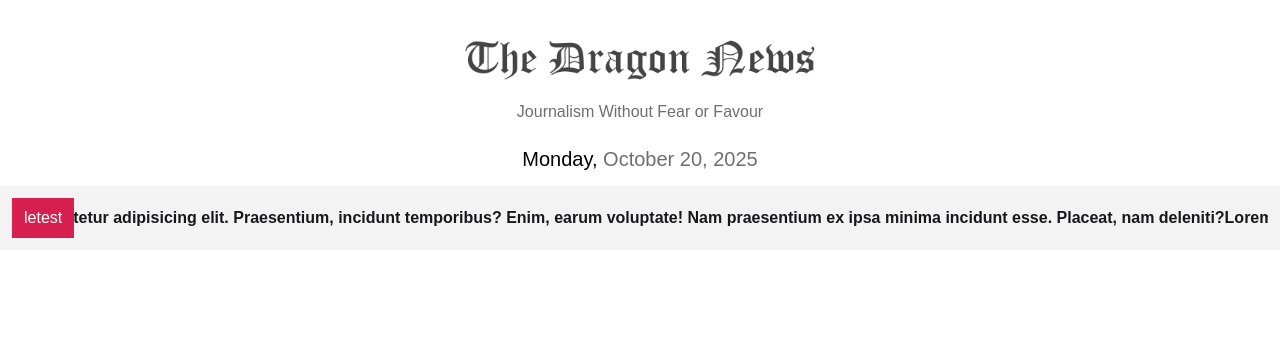
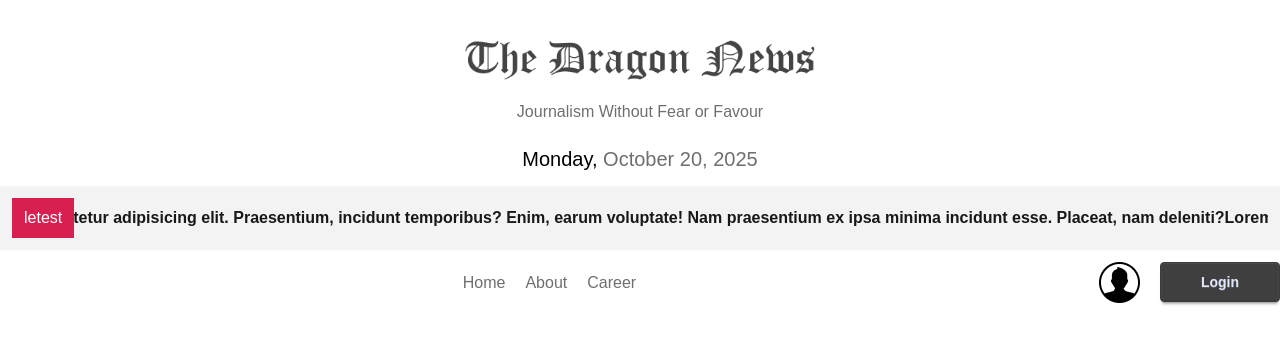
Before and after one commit to sodium000/News_portal, a React (Vite) app: page / in a window 1280 px wide. Shown: the top 344 px of the page. Built offline with nearby package versions, Linux system fonts and the light colour scheme.

Commit message:
navbar emplement

```diff
--- a/src/component/LeatestNews.jsx
+++ b/src/component/LeatestNews.jsx
@@ -5,7 +5,7 @@
     return (
         <div className='flex items-center  bg-base-200 p-3'>
             <p className='text-base-100 bg-secondary px-3 py-2'>letest</p>
-            <Marquee>
+            <Marquee className='' pauseOnHover={true}>
             <p className='font-bold'>Lorem ipsum dolor, sit amet consectetur adipisicing elit. Praesentium, incidunt temporibus? Enim, earum voluptate! Nam praesentium ex ipsa minima incidunt esse. Placeat, nam deleniti?</p>
             </Marquee>
         </div>
--- /dev/null
+++ b/src/component/Navbar.jsx
@@ -0,0 +1,22 @@
+import React from 'react';
+import { NavLink } from 'react-router';
+import user from '../assets/user.png'
+
+const Navbar = () => {
+    return (
+        <div className='flex justify-between items-center'>
+            <div className=''></div>
+            <div className='flex gap-5 text-accent'>
+                <NavLink to='/'>Home</NavLink>
+                <NavLink to='/about'>About</NavLink>
+                <NavLink to='/career'>Career</NavLink>
+            </div>
+            <div className='login-btn flex gap-5'>
+                <img src={user} alt="" />
+                <button className='btn btn-primary px-10'>Login</button>
+            </div>
+        </div>
+    );
+};
+
+export default Navbar;
--- a/src/layouts/HomeLayout.jsx
+++ b/src/layouts/HomeLayout.jsx
@@ -2,6 +2,7 @@
 import { Outlet } from 'react-router';
 import Header from '../component/header';
 import LeatestNews from '../component/LeatestNews';
+import Navbar from '../component/Navbar';
 
 const HomeLayout = () => {
     return (
@@ -12,6 +13,9 @@
                     <LeatestNews></LeatestNews>
                 </section>
             </header>
+            <nav className='container mx-auto'>
+                <Navbar></Navbar>
+            </nav>
                 <main>
                     <section className='left-nav'></section>
                     <section className='main'>
```
